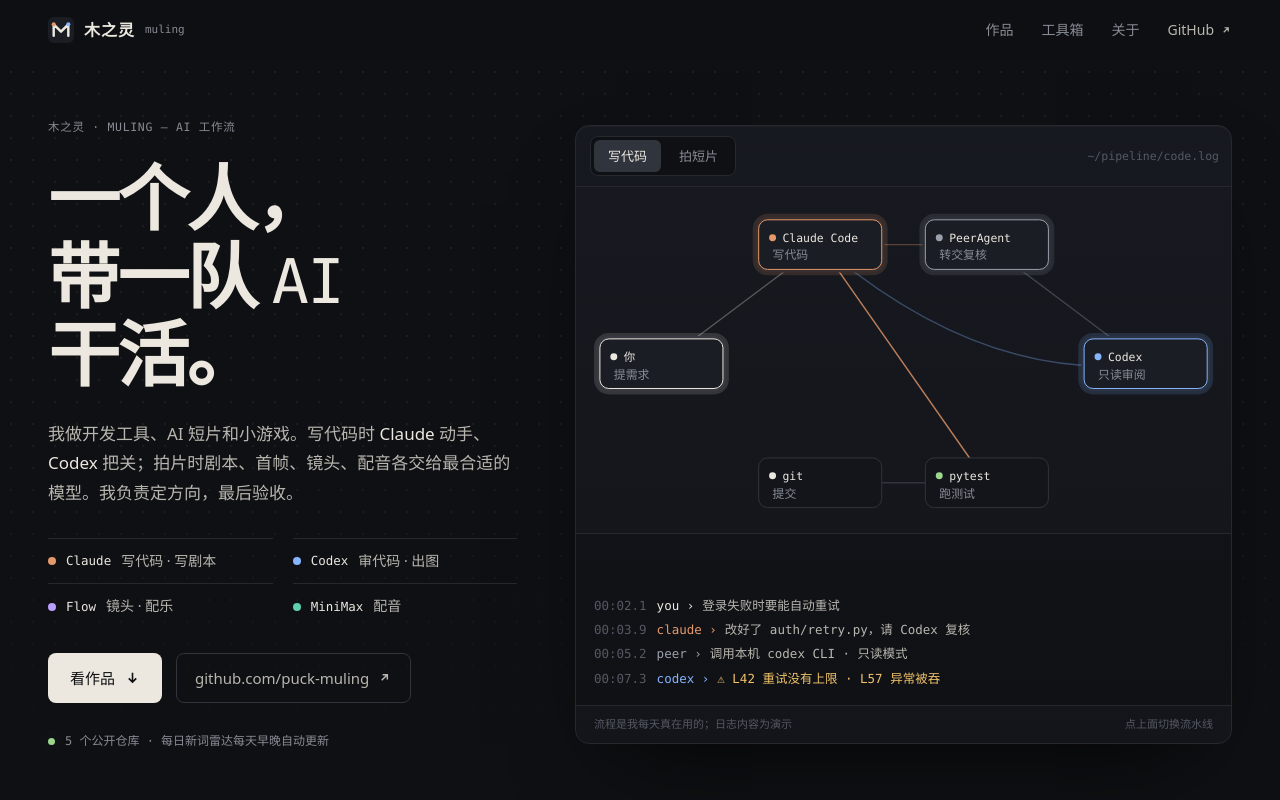
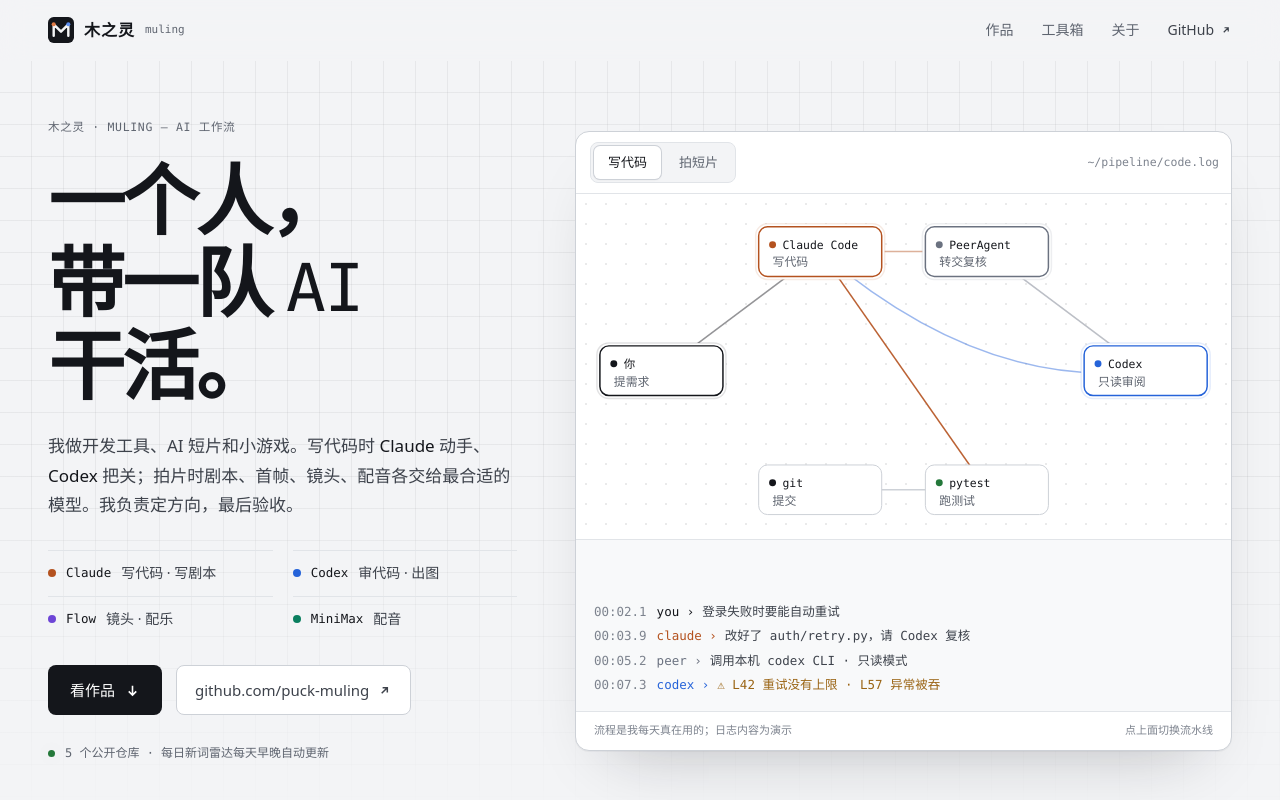
Before and after one commit to puck-muling/puck-muling.github.io, a plain HTML site: page index.html in a window 1280 px wide. Shown: the top 800 px of the page. Drawn offline with Linux system fonts and the light colour scheme; no server answers; a web font is replaced by a local one.

Commit message:
style: 个人主页更新为冷灰工程纸浅色视觉规范与移动端适配

```diff
--- a/index.html
+++ b/index.html
@@ -13,32 +13,33 @@
 <meta property="og:url" content="https://puck-muling.github.io/">
 <meta property="og:image" content="https://puck-muling.github.io/og.jpg">
 <meta name="twitter:card" content="summary_large_image">
-<meta name="theme-color" content="#0F1013">
-<meta name="color-scheme" content="dark">
+<meta name="theme-color" content="#F3F4F6">
+<meta name="color-scheme" content="light">
 <link rel="preconnect" href="https://fonts.googleapis.com">
 <link rel="preconnect" href="https://fonts.gstatic.com" crossorigin>
 <!-- 字体异步加载：国内访问不到时直接回落系统等宽字体，不阻塞首屏 -->
 <link rel="stylesheet" href="https://fonts.googleapis.com/css2?family=Martian+Mono:wdth,wght@75..112.5,300..600&display=swap" media="print" onload="this.media='all'">
 <style>
 :root{
-  /* 底色：机房石墨 */
-  --bg:#0F1013;
-  --bg-2:#13151A;
-  --panel:#171920;
-  --line:#25282F;
-  --line-2:#30343C;
-  --text:#ECE8E0;
-  --soft:#B9B6AF;
-  --mute:#878B95;
-  --dim:#555963;
-  /* 每个 AI 一种颜色，全站含义固定 */
-  --claude:#E5996A;
-  --codex:#86B4FF;
-  --flow:#B9A0FF;
-  --minimax:#5ED0AC;
-  --you:#ECE8E0;
-  --ok:#9CD68C;
-  --warn:#F0C36A;
+  /* 底色：冷灰工程纸 */
+  --bg:#F3F4F6;
+  --bg-2:#F8F9FA;
+  --panel:#FFFFFF;
+  --line:#E1E4E8;
+  --line-2:#CDD1D7;
+  --text:#14161B;
+  --soft:#3D424B;
+  --mute:#5F6570;
+  --dim:#7D838E;
+  --grid:rgba(20,22,27,.055);
+  /* 每个 AI 一种颜色，全站含义固定（白底对比度均 ≥4.5） */
+  --claude:#B4521F;
+  --codex:#2563D9;
+  --flow:#6D45D6;
+  --minimax:#0A7F5F;
+  --you:#14161B;
+  --ok:#24783A;
+  --warn:#9A6414;
   --sans:"PingFang SC","Hiragino Sans GB","Noto Sans SC","Microsoft YaHei",system-ui,sans-serif;
   --label:"Martian Mono",ui-monospace,"SF Mono",Menlo,Consolas,monospace;
   --code:ui-monospace,"SF Mono",Menlo,Consolas,"Liberation Mono",monospace;
@@ -58,10 +59,10 @@ img{max-width:100%}
 
 /* 每个 AI 的颜色点 */
 .dot{display:inline-block;width:8px;height:8px;border-radius:50%;background:var(--c,var(--you));flex:none}
-.a-claude{--c:var(--claude)}.a-codex{--c:var(--codex)}.a-flow{--c:var(--flow)}.a-minimax{--c:var(--minimax)}.a-you{--c:var(--you)}.a-ok{--c:var(--ok)}.a-peer{--c:#9AA0AC}.a-tool{--c:#9AA0AC}
+.a-claude{--c:var(--claude)}.a-codex{--c:var(--codex)}.a-flow{--c:var(--flow)}.a-minimax{--c:var(--minimax)}.a-you{--c:var(--you)}.a-ok{--c:var(--ok)}.a-peer{--c:#6B7280}.a-tool{--c:#6B7280}
 
 /* 导航 */
-nav{position:sticky;top:0;z-index:20;background:rgba(15,16,19,.78);backdrop-filter:blur(14px) saturate(1.3);-webkit-backdrop-filter:blur(14px) saturate(1.3);border-bottom:1px solid transparent;transition:border-color .3s}
+nav{position:sticky;top:0;z-index:20;background:rgba(243,244,246,.84);backdrop-filter:blur(14px) saturate(1.3);-webkit-backdrop-filter:blur(14px) saturate(1.3);border-bottom:1px solid transparent;transition:border-color .3s}
 nav.scrolled{border-bottom-color:var(--line)}
 nav .wrap{display:flex;align-items:center;justify-content:space-between;height:60px;gap:20px}
 .brand{display:flex;align-items:center;gap:10px;text-decoration:none}
@@ -75,9 +76,9 @@ nav .gh{display:inline-flex;align-items:center;gap:6px;color:var(--soft)}
 
 /* 首屏 */
 .hero{position:relative;border-bottom:1px solid var(--line);overflow:hidden}
-.hero::before{content:"";position:absolute;inset:0;background-image:radial-gradient(rgba(236,232,224,.07) 1px,transparent 1.2px);background-size:22px 22px;mask-image:linear-gradient(180deg,#000 40%,transparent);-webkit-mask-image:linear-gradient(180deg,#000 40%,transparent);pointer-events:none}
+.hero::before{content:"";position:absolute;inset:0;background-image:linear-gradient(var(--grid) 1px,transparent 1px),linear-gradient(90deg,var(--grid) 1px,transparent 1px);background-size:32px 32px;background-position:-1px -1px;mask-image:linear-gradient(180deg,#000 55%,transparent);-webkit-mask-image:linear-gradient(180deg,#000 55%,transparent);pointer-events:none}
 .hero .wrap{position:relative;display:grid;grid-template-columns:minmax(0,5fr) minmax(0,7fr);gap:clamp(32px,4.5vw,72px);align-items:center;padding-top:clamp(40px,7vh,88px);padding-bottom:clamp(48px,8vh,96px)}
-.hero h1{font-weight:600;font-size:clamp(44px,5.6vw,84px);line-height:1.08;letter-spacing:-.035em;margin:22px 0 26px}
+.hero h1{font-weight:600;font-size:clamp(46px,6vw,92px);line-height:1.06;letter-spacing:-.04em;margin:22px 0 26px}
 .hero h1 .ai{font-family:var(--label);font-variation-settings:"wdth" 112.5;font-weight:500;letter-spacing:-.02em;font-size:.86em}
 .lede{color:var(--soft);font-size:17px;max-width:30em}
 .lede b{font-weight:500;color:var(--text)}
@@ -85,43 +86,43 @@ nav .gh{display:inline-flex;align-items:center;gap:6px;color:var(--soft)}
 .crew li{display:flex;align-items:center;gap:10px;font-size:14px;color:var(--soft);padding-top:10px;border-top:1px solid var(--line)}
 .crew li .mono{font-size:12.5px;color:var(--text)}
 .cta{display:flex;flex-wrap:wrap;gap:14px;align-items:center}
-.btn{display:inline-flex;align-items:center;gap:10px;background:var(--text);color:var(--bg);text-decoration:none;font-weight:500;font-size:15px;padding:12px 22px;border-radius:8px;transition:transform .2s,background .2s}
-.btn:hover{background:#fff;transform:translateY(-1px)}
+.btn{display:inline-flex;align-items:center;gap:10px;background:var(--text);color:#fff;text-decoration:none;font-weight:500;font-size:15px;padding:12px 22px;border-radius:8px;transition:transform .2s,background .2s}
+.btn:hover{background:var(--codex);transform:translateY(-1px)}
 .btn svg,.ghost svg{width:15px;height:15px}
-.ghost{display:inline-flex;align-items:center;gap:8px;text-decoration:none;font-size:15px;color:var(--soft);padding:11px 18px;border:1px solid var(--line-2);border-radius:8px;transition:border-color .2s,color .2s}
+.ghost{display:inline-flex;align-items:center;gap:8px;text-decoration:none;font-size:15px;color:var(--soft);background:var(--panel);padding:11px 18px;border:1px solid var(--line-2);border-radius:8px;transition:border-color .2s,color .2s}
 .ghost:hover{border-color:var(--mute);color:var(--text)}
 .pulse{margin-top:28px;font-size:12px;color:var(--mute);display:flex;align-items:center;gap:10px;min-height:20px}
-.pulse .live{width:7px;height:7px;border-radius:50%;background:var(--ok);box-shadow:0 0 0 0 rgba(156,214,140,.6);animation:ping 2.4s infinite}
-@keyframes ping{0%{box-shadow:0 0 0 0 rgba(156,214,140,.55)}70%{box-shadow:0 0 0 8px rgba(156,214,140,0)}100%{box-shadow:0 0 0 0 rgba(156,214,140,0)}}
+.pulse .live{width:7px;height:7px;border-radius:50%;background:var(--ok);box-shadow:0 0 0 0 rgba(36,120,58,.5);animation:ping 2.4s infinite}
+@keyframes ping{0%{box-shadow:0 0 0 0 rgba(36,120,58,.45)}70%{box-shadow:0 0 0 8px rgba(36,120,58,0)}100%{box-shadow:0 0 0 0 rgba(36,120,58,0)}}
 
 /* 招牌：编排图 */
-.orch{background:linear-gradient(180deg,var(--panel),var(--bg-2));border:1px solid var(--line);border-radius:14px;box-shadow:0 40px 90px -40px rgba(0,0,0,.8),inset 0 1px 0 rgba(255,255,255,.03);overflow:hidden}
+.orch{background:var(--panel);border:1px solid var(--line-2);border-radius:14px;box-shadow:0 1px 0 rgba(20,22,27,.04),0 32px 64px -36px rgba(20,22,27,.28);overflow:hidden}
 .orch-bar{display:flex;align-items:center;justify-content:space-between;gap:12px;padding:10px 12px 10px 14px;border-bottom:1px solid var(--line)}
 .tabs{display:flex;gap:4px;background:var(--bg);border:1px solid var(--line);border-radius:8px;padding:3px}
 .tabs button{font:inherit;font-size:13px;color:var(--mute);background:none;border:0;border-radius:6px;padding:5px 14px;cursor:pointer;transition:color .2s,background .2s}
-.tabs button[aria-selected="true"]{background:var(--line-2);color:var(--text)}
+.tabs button[aria-selected="true"]{background:var(--panel);color:var(--text);box-shadow:0 0 0 1px var(--line-2),0 1px 2px rgba(20,22,27,.08)}
 .tabs button:hover{color:var(--text)}
 .orch-bar .file{font-size:11.5px;color:var(--dim);white-space:nowrap;overflow:hidden;text-overflow:ellipsis}
-.stage{padding:8px 10px 0}
+.stage{padding:8px 10px 0;background-image:radial-gradient(rgba(20,22,27,.09) 1px,transparent 1.2px);background-size:20px 20px}
 #graph{display:block;width:100%;height:auto}
-#graph .edge{fill:none;stroke:var(--line-2);stroke-width:1.4}
-#graph .edge.hot{stroke:var(--c);stroke-opacity:.8}
-#graph .edge.done{stroke:var(--c);stroke-opacity:.32}
-#graph .node rect{fill:var(--bg-2);stroke:var(--line-2);stroke-width:1;transition:stroke .3s,fill .3s}
-#graph .node.on rect{stroke:var(--c);fill:#1B1D24}
+#graph .edge{fill:none;stroke:var(--line-2);stroke-width:1.5}
+#graph .edge.hot{stroke:var(--c);stroke-opacity:.9}
+#graph .edge.done{stroke:var(--c);stroke-opacity:.45}
+#graph .node rect{fill:var(--panel);stroke:var(--line-2);stroke-width:1;transition:stroke .3s,fill .3s}
+#graph .node.on rect{stroke:var(--c);stroke-width:1.5;fill:var(--panel)}
 #graph .node .nl{font-family:var(--label);font-variation-settings:"wdth" 88;font-size:11.5px;fill:var(--text)}
 #graph .node .ns{font-family:var(--sans);font-size:12px;fill:var(--mute)}
 #graph .node circle{fill:var(--c)}
 #graph .node .halo{fill:none;stroke:var(--c);stroke-opacity:0;stroke-width:6;transition:stroke-opacity .4s}
-#graph .node.on .halo{stroke-opacity:.14}
-#graph .pkt{fill:var(--c);filter:drop-shadow(0 0 6px var(--c))}
-.log{list-style:none;font-family:var(--code);font-size:12.5px;line-height:1.95;padding:12px 18px 14px;border-top:1px solid var(--line);height:calc(1.95em * 6 + 26px);overflow:hidden;display:flex;flex-direction:column;justify-content:flex-end;background:rgba(0,0,0,.18)}
+#graph .node.on .halo{stroke-opacity:.12}
+#graph .pkt{fill:var(--c);stroke:#fff;stroke-width:1.5;filter:drop-shadow(0 0 4px var(--c))}
+.log{list-style:none;font-family:var(--code);font-size:12.5px;line-height:1.95;padding:12px 18px 14px;border-top:1px solid var(--line);height:calc(1.95em * 6 + 26px);overflow:hidden;display:flex;flex-direction:column;justify-content:flex-end;background:var(--bg-2)}
 .log li{white-space:nowrap;overflow:hidden;text-overflow:ellipsis;color:var(--soft);animation:in .35s ease both}
-.log li:nth-last-child(n+5){opacity:.45}
-.log li:nth-last-child(n+6){opacity:.25}
+.log li:nth-last-child(n+5){opacity:.55}
+.log li:nth-last-child(n+6){opacity:.35}
 .log .t{color:var(--dim);margin-right:10px}
 .log .who{margin-right:8px}
-.log .claude{color:var(--claude)}.log .codex{color:var(--codex)}.log .flow{color:var(--flow)}.log .minimax{color:var(--minimax)}.log .you,.log .tool{color:var(--text)}.log .peer{color:#9AA0AC}
+.log .claude{color:var(--claude)}.log .codex{color:var(--codex)}.log .flow{color:var(--flow)}.log .minimax{color:var(--minimax)}.log .you,.log .tool{color:var(--text)}.log .peer{color:#6B7280}
 .log .ok{color:var(--ok)}.log .warn{color:var(--warn)}
 @keyframes in{from{opacity:0;transform:translateY(6px)}}
 .orch figcaption{display:flex;justify-content:space-between;gap:12px;padding:9px 18px;border-top:1px solid var(--line);font-size:11px;color:var(--dim)}
@@ -134,10 +135,10 @@ nav .gh{display:inline-flex;align-items:center;gap:6px;color:var(--soft)}
 
 /* 作品 */
 .bento{display:grid;grid-template-columns:repeat(12,minmax(0,1fr));gap:16px}
-.card{display:flex;flex-direction:column;background:var(--bg-2);border:1px solid var(--line);border-radius:14px;overflow:hidden;transition:border-color .25s}
-.card:hover{border-color:var(--line-2)}
+.card{display:flex;flex-direction:column;background:var(--panel);border:1px solid var(--line);border-radius:14px;overflow:hidden;transition:border-color .25s,box-shadow .25s}
+.card:hover{border-color:var(--line-2);box-shadow:0 24px 48px -32px rgba(20,22,27,.3)}
 .span-7{grid-column:span 7}.span-5{grid-column:span 5}
-.meta{display:flex;flex-wrap:wrap;align-items:center;gap:6px 16px;padding:11px 16px;border-bottom:1px solid var(--line);font-family:var(--label);font-variation-settings:"wdth" 88;font-size:11.5px;color:var(--mute)}
+.meta{display:flex;flex-wrap:wrap;align-items:center;gap:6px 16px;padding:11px 16px;border-bottom:1px solid var(--line);background:var(--bg-2);font-family:var(--label);font-variation-settings:"wdth" 88;font-size:11.5px;color:var(--mute)}
 .meta .repo{color:var(--soft);margin-right:auto}
 .meta .lang{display:inline-flex;align-items:center;gap:6px}
 .meta .lang i{width:8px;height:8px;border-radius:50%;background:var(--lc)}
@@ -161,18 +162,18 @@ nav .gh{display:inline-flex;align-items:center;gap:6px;color:var(--soft)}
 .guards div:nth-child(-n+2){border-top:0}
 .guards code{font-family:var(--code);font-size:12.5px;color:var(--codex)}
 .guards p{font-size:13.5px;color:var(--mute);margin-top:4px;line-height:1.6}
-.install{display:flex;align-items:stretch;margin-top:18px;border:1px solid var(--line-2);border-radius:8px;overflow:hidden;background:var(--bg)}
+.install{display:flex;align-items:stretch;margin-top:18px;border:1px solid var(--line-2);border-radius:8px;overflow:hidden;background:var(--bg-2)}
 .install code{flex:1;min-width:0;font-family:var(--code);font-size:12.5px;color:var(--soft);padding:11px 14px;white-space:nowrap;overflow-x:auto;scrollbar-width:none}
 .install code::-webkit-scrollbar{display:none}
 .install code b{color:var(--ok);font-weight:400;margin-right:8px}
-.install button{font:inherit;font-size:12.5px;color:var(--soft);background:var(--panel);border:0;border-left:1px solid var(--line-2);padding:0 14px;cursor:pointer;min-width:64px}
+.install button{font:inherit;font-size:12.5px;color:var(--soft);background:var(--bg);border:0;border-left:1px solid var(--line-2);padding:0 14px;cursor:pointer;min-width:64px}
 .install button:hover{color:var(--text)}
 
 /* 四季三餐 */
 .meals{display:grid;grid-template-columns:minmax(0,1fr) minmax(0,1.1fr);flex:1}
 .meals .cbody{border-right:1px solid var(--line)}
-.menu{background:radial-gradient(120% 90% at 70% 10%,#2A2620,#17161A);display:grid;place-items:center;padding:32px 20px}
-.menu-card{width:min(250px,100%);background:#FBF7EE;color:#2C2A25;border-radius:22px;padding:20px 18px 22px;box-shadow:0 0 0 7px #0B0B0D,0 30px 50px -20px rgba(0,0,0,.7)}
+.menu{background:linear-gradient(160deg,#E9EDE4,#F6F1E7);display:grid;place-items:center;padding:32px 20px}
+.menu-card{width:min(250px,100%);background:#FBF7EE;color:#2C2A25;border-radius:22px;padding:20px 18px 22px;box-shadow:0 0 0 7px #1B1C1F,0 30px 50px -24px rgba(60,50,30,.45)}
 .menu-card .t{font-size:11.5px;color:#9A8F7A;letter-spacing:.1em}
 .menu-card h4{font-weight:600;font-size:18px;margin:2px 0 10px}
 .dish{display:flex;justify-content:space-between;gap:8px;font-size:13.5px;padding:7px 0;border-bottom:1px dashed #E6DFD0}
@@ -195,7 +196,7 @@ nav .gh{display:inline-flex;align-items:center;gap:6px;color:var(--soft)}
 .hrow .hname{display:flex;justify-content:space-between;gap:10px;font-family:var(--label);font-variation-settings:"wdth" 88;font-size:12px;color:var(--soft);margin-bottom:7px}
 .hrow .hname span{color:var(--dim);white-space:nowrap}
 .cells{display:grid;grid-template-columns:repeat(30,minmax(0,1fr));gap:3px}
-.cells i{aspect-ratio:1;border-radius:2px;background:var(--line)}
+.cells i{aspect-ratio:1;border-radius:2px;background:#E7E9EC}
 .cells i.on{background:var(--c)}
 .hnote{display:flex;justify-content:space-between;font-family:var(--label);font-variation-settings:"wdth" 88;font-size:11px;color:var(--dim);margin-top:4px}
 .heat-src{margin-top:22px;font-size:12.5px;color:var(--dim)}
@@ -259,7 +260,7 @@ footer a:hover{color:var(--text)}
 <nav id="nav" aria-label="主导航">
   <div class="wrap">
     <a class="brand" href="#top" aria-label="木之灵 首页">
-      <svg class="brand-mark" viewBox="0 0 64 64" aria-hidden="true"><rect width="64" height="64" rx="14" fill="#1B1D24"/><path d="M14 46V18l18 18 18-18v28" fill="none" stroke="#ECE8E0" stroke-width="6" stroke-linecap="round" stroke-linejoin="round"/><circle cx="14" cy="18" r="5" fill="#E5996A"/><circle cx="50" cy="18" r="5" fill="#86B4FF"/></svg>
+      <svg class="brand-mark" viewBox="0 0 64 64" aria-hidden="true"><rect width="64" height="64" rx="14" fill="#14161B"/><path d="M14 46V18l18 18 18-18v28" fill="none" stroke="#F3F4F6" stroke-width="6" stroke-linecap="round" stroke-linejoin="round"/><circle cx="14" cy="18" r="5" fill="#E07A45"/><circle cx="50" cy="18" r="5" fill="#5B8EF0"/></svg>
       <b>木之灵</b><span class="mono">muling</span>
     </a>
     <ul>
@@ -451,7 +452,7 @@ footer a:hover{color:var(--text)}
   addEventListener('scroll', function(){ nav.classList.toggle('scrolled', scrollY > 8); }, {passive:true});
 
   /* ---------- 编排图 ---------- */
-  var COLORS = {claude:'#E5996A', codex:'#86B4FF', flow:'#B9A0FF', minimax:'#5ED0AC', you:'#ECE8E0', ok:'#9CD68C', peer:'#9AA0AC', tool:'#9AA0AC'};
+  var COLORS = {claude:'#B4521F', codex:'#2563D9', flow:'#6D45D6', minimax:'#0A7F5F', you:'#14161B', ok:'#24783A', peer:'#6B7280', tool:'#6B7280'};
   var MODES = {
     code:{
       file:'~/pipeline/code.log',
@@ -487,12 +488,12 @@ footer a:hover{color:var(--text)}
         final:{l:'成片', s:'硬字幕 · 16:9', a:'you'}
       },
       wide:{vb:[640,340], pos:{script:[76,50], board:[236,50], img:[404,50], shot:[564,50], voice:[236,170], music:[404,170], cut:[404,290], final:[564,290]}, curve:{}},
-      tall:{vb:[340,540], pos:{script:[90,50], board:[250,50], img:[250,160], shot:[90,160], voice:[90,275], music:[250,275], cut:[170,385], final:[170,490]}, curve:{'shot>cut':[192,255]}},
+      tall:{vb:[340,540], pos:{script:[90,50], board:[250,50], voice:[90,160], img:[250,160], music:[90,270], shot:[250,270], cut:[170,385], final:[170,490]}, curve:{'script>music':[-40,160], 'voice>cut':[195,250]}},
       steps:[
         ['script','board','claude','剧本定稿，拆成分镜表'],
         ['board','img','codex','按分镜出首帧，逐个人物核对脸'],
         ['img','shot','flow','首帧生成镜头，每镜先出 1 条'],
-        ['board','voice','minimax','旁白配音 · 语速 1.1'],
+        ['script','voice','minimax','按剧本旁白配音 · 语速 1.1'],
         ['script','music','flow','按剧本情绪重新生成配乐'],
         ['shot','cut','tool','demucs 剥掉镜头原声里的人声'],
         ['voice','cut','claude','选条取段，配音对齐画面'],
@@ -550,7 +551,8 @@ footer a:hover{color:var(--text)}
   function fly(key, color, id){
     return new Promise(function(res){
       var path = edges[key], len = path.getTotalLength(), dur = 850, t0 = null;
-      var dot = el('circle', {r:4.2, 'class':'pkt'}, document.getElementById('pkts'));
+      var p0 = path.getPointAtLength(0);
+      var dot = el('circle', {r:4.2, 'class':'pkt', cx:p0.x, cy:p0.y}, document.getElementById('pkts'));
       dot.style.setProperty('--c', color);
       path.classList.add('hot');
       function frame(ts){
```
Also changed, not shown: 404.html (+4 -4 lines).
